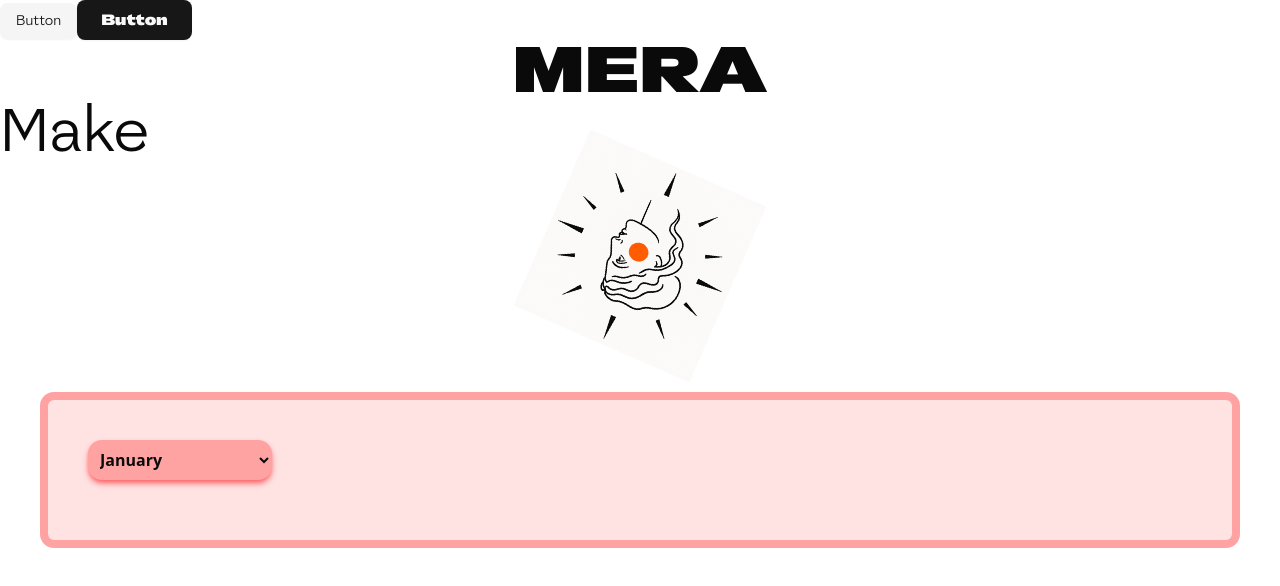
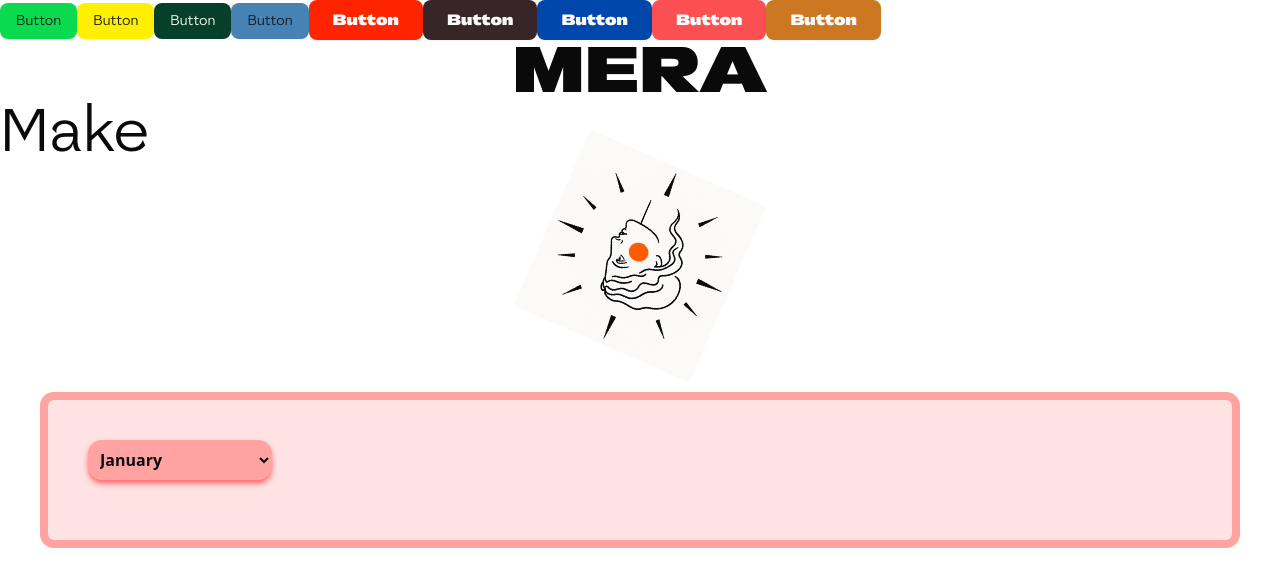
Before and after one commit to Hampus2001/mera, a Next.js app in the folder frontend/: page / in a window 1280 px wide. Shown: the top 586 px of the page. Built offline with nearby package versions, Linux system fonts and the light colour scheme.

Commit message:
buttom colors commit

```diff
--- a/frontend/app/globals.css
+++ b/frontend/app/globals.css
@@ -126,19 +126,7 @@
 .font-mattone-black {
   font-family: var(--font-fontMattoneBlack);
 }
-/* .rotating-image {
-  animation: rotate 4s linear infinite;
-  width: 200px;
-}
 
-@keyframes rotate {
-  from {
-    transform: rotate(0deg);
-  }
-  to {
-    transform: rotate(360deg);
-  }
-} */
 @keyframes medium-spin {
   from {
     transform: rotate(0deg);
@@ -151,3 +139,22 @@
 .medium-rotation {
   animation: medium-spin 3.5s linear infinite;
 }
+:root {
+  --color-pinkMauve: #E0B0FF;
+  --color-pastelOrange: #FFB347;
+  --color-scarlett: #FF2400;
+  --color-malachite: #0BDA51;
+  --color-ochre: #CC7722;
+  --color-aubergine: #372528;
+  --color-chilired: #C21807;
+  --color-cobalt: #0047AB;
+  --color-coralred: #FA5053;
+  --color-amarillo: #FFEF00;
+  --color-militar: #06402B;
+  --color-cenize: #4682B4;
+  --color-apricoche: #FFC067;
+  --color-skin: #F88379;
+  --color-darkorange: #FF5C00;
+
+
+}
--- a/frontend/app/page.js
+++ b/frontend/app/page.js
@@ -5,10 +5,31 @@ import ImageRotating from "@/components/ImageRotating";
 export default function Home() {
   return (
     <div>
-      <Button variant="secondary" className="font-absans">
+      <Button variant="secondary" className="font-absans bg-[var(--color-malachite)]">
         Button
       </Button>
-      <Button size="lg" className="font-mattone-black">
+      <Button variant="secondary" className="font-absans bg-[var(--color-amarillo)]">
+        Button
+      </Button>
+      <Button variant="secondary" className="font-absans text-white bg-[var(--color-militar)]">
+        Button
+      </Button>
+      <Button variant="secondary" className="font-absans bg-[var(--color-cenize)]">
+        Button
+      </Button>
+      <Button size="lg" className="font-mattone-black bg-[var(--color-scarlett)]">
+        Button
+      </Button>
+      <Button size="lg" className="font-mattone-black bg-[var(--color-aubergine)]">
+        Button
+      </Button>
+      <Button size="lg" className="font-mattone-black bg-[var(--color-cobalt)]">
+        Button
+      </Button>
+      <Button size="lg" className="font-mattone-black bg-[var(--color-coralred)]">
+        Button
+      </Button>
+      <Button size="lg" className="font-mattone-black bg-[var(--color-ochre)]">
         Button
       </Button>
       <h1 className="font-mattone-black text-6xl flex items-center justify-center ">MERA</h1>
```
